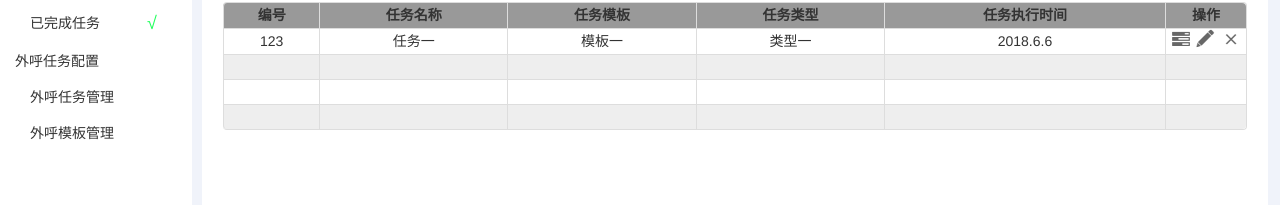
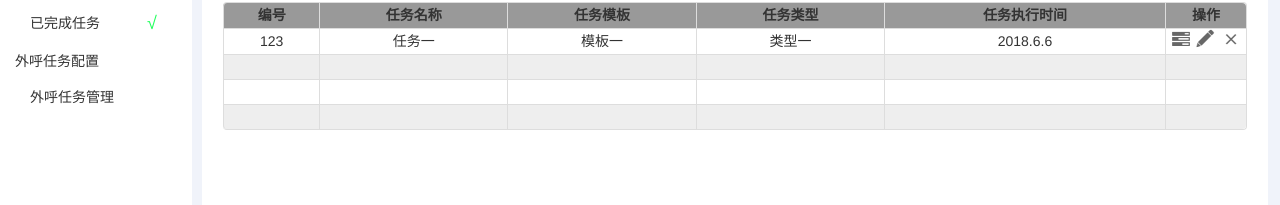
Before and after one commit to changyang123/cy, a website: page tres/tree.html in a window 1280 px wide. Shown: the part 103-308 px from the top of the page. Drawn offline with Linux system fonts and the light colour scheme.

Commit message:
修改很多样式问题

```diff
--- a/tres/tree.html
+++ b/tres/tree.html
@@ -47,9 +47,9 @@
         </div>
 
         <!--暂时隐藏-->
-        <div class="accordion-inner outlinemuban">
+        <!--<div class="accordion-inner outlinemuban">
           <a class="" href="#outlinemange" data-toggle="tab">外呼模板管理</a>
-        </div>
+        </div>-->
       </div>
     </div>
   </div>
```
